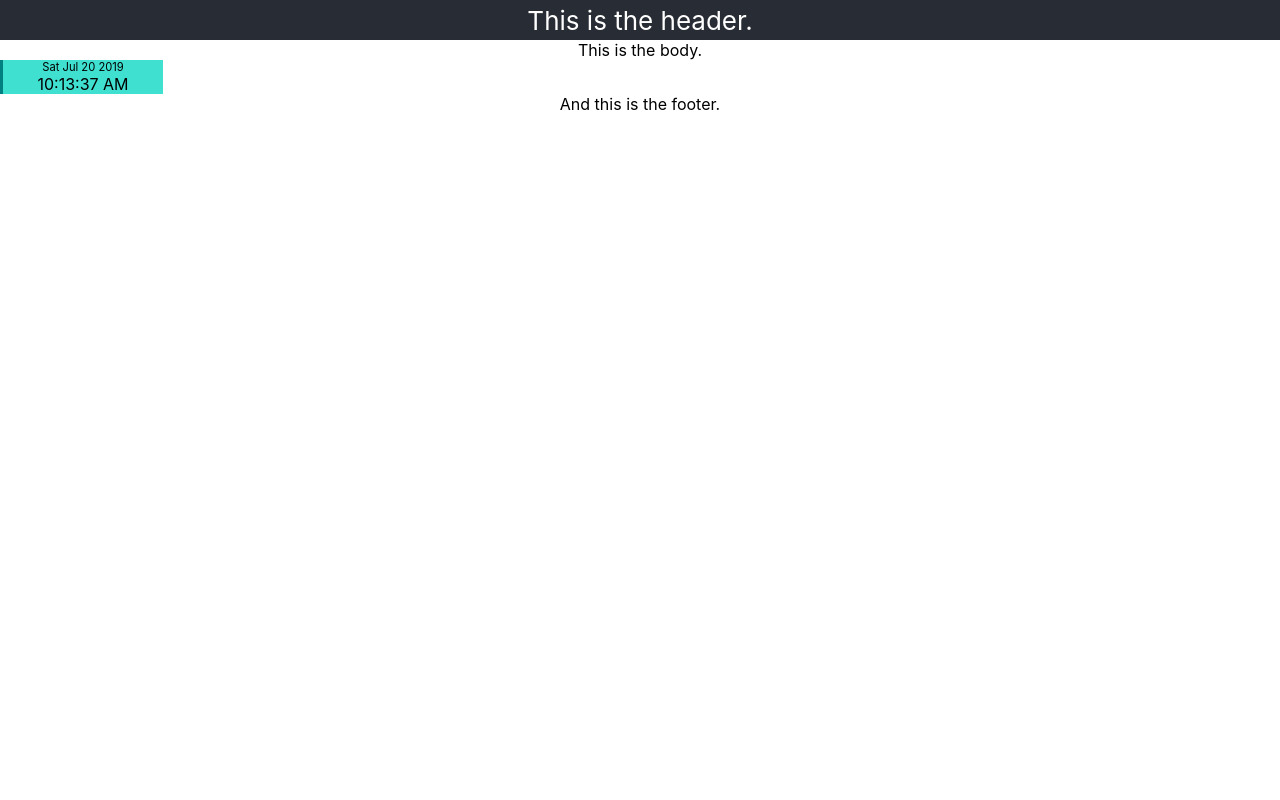
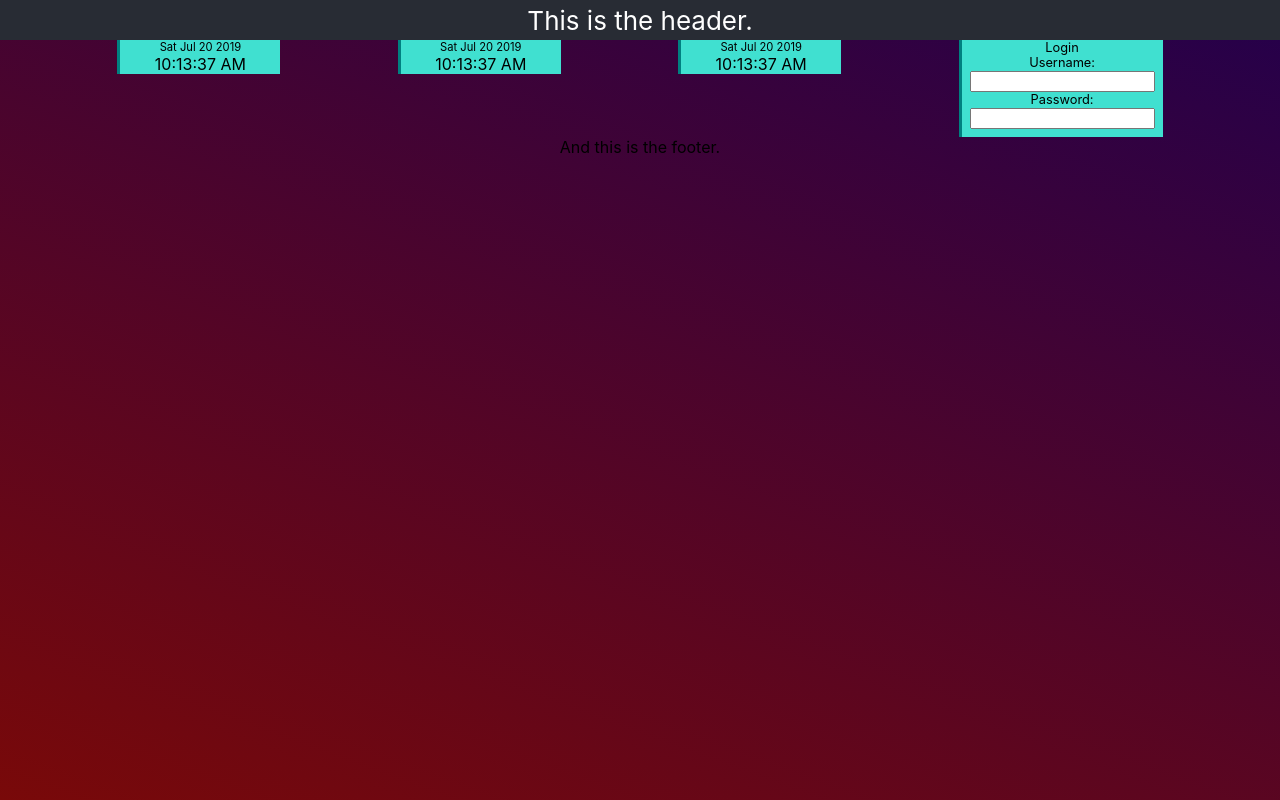
Before and after one commit to khand5/architecture-reviews, a React (Create React App) app: page / in a window 1280 px wide. Built offline with nearby package versions, Linux system fonts and the light colour scheme.

Commit message:
Added login panel.

```diff
--- a/src/App.css
+++ b/src/App.css
@@ -1,5 +1,12 @@
 .App {
   text-align: center;
+  min-height: 100vh;
+  background: rgb(36, 0, 75);
+  background: linear-gradient(
+    200deg,
+    rgba(36, 0, 75, 1) 0%,
+    rgba(121, 9, 9, 1) 100%
+  );
 }
 
 .App-logo {
@@ -20,9 +27,9 @@
 }
 
 .App-body {
-  align-items: center;
-  align-content: center;
-  align-self: center;
+  display: flex;
+  justify-content: space-evenly;
+  align-items: flex-start;
 }
 
 .App-footer {
--- a/src/App.js
+++ b/src/App.js
@@ -2,6 +2,7 @@ import React from "react";
 import "./App.css";
 
 import Clock from "./components/Clock/Clock";
+import LoginPanel from "./components/Panels/Login/LoginPanel";
 
 function App() {
   return (
@@ -9,7 +10,10 @@ function App() {
       <header className="App-header">This is the header.</header>
       <body className="App-body">
         {" "}
-        This is the body. <Clock />
+        <Clock />
+        <Clock />
+        <Clock />
+        <LoginPanel />
       </body>
       <footer className="App-footer"> And this is the footer.</footer>
     </div>
--- /dev/null
+++ b/src/components/Panels/Login/LoginPanel.css
@@ -0,0 +1,22 @@
+.Panel-container {
+  background-color: turquoise;
+  border-left-style: solid;
+  border-left-width: 3px;
+  border-left-color: teal;
+  /* background-color: #790909; */
+  width: auto;
+  height: auto;
+  padding: 0 0.5em 0.5em 0.5em;
+  margin: 0;
+}
+
+.Panel-title {
+  align-content: flex-start;
+  font-size: 0.8em;
+  margin: 0;
+}
+
+.Panel-username-label {
+  font-size: 0.8em;
+  margin: 0;
+}
--- /dev/null
+++ b/src/components/Panels/Login/LoginPanel.js
@@ -0,0 +1,23 @@
+import React from "react";
+import "./LoginPanel.css";
+
+class LoginPanel extends React.Component {
+  constructor(props) {
+    super(props);
+    this.state = {};
+  }
+
+  render() {
+    return (
+      <div class="Panel-container">
+        <p className="Panel-title">Login</p>
+        <p className="Panel-username-label">Username:</p>
+        <input type="text" name="Username" />
+        <p className="Panel-username-label">Password:</p>
+        <input type="text" name="Password" />
+      </div>
+    );
+  }
+}
+
+export default LoginPanel;
```
